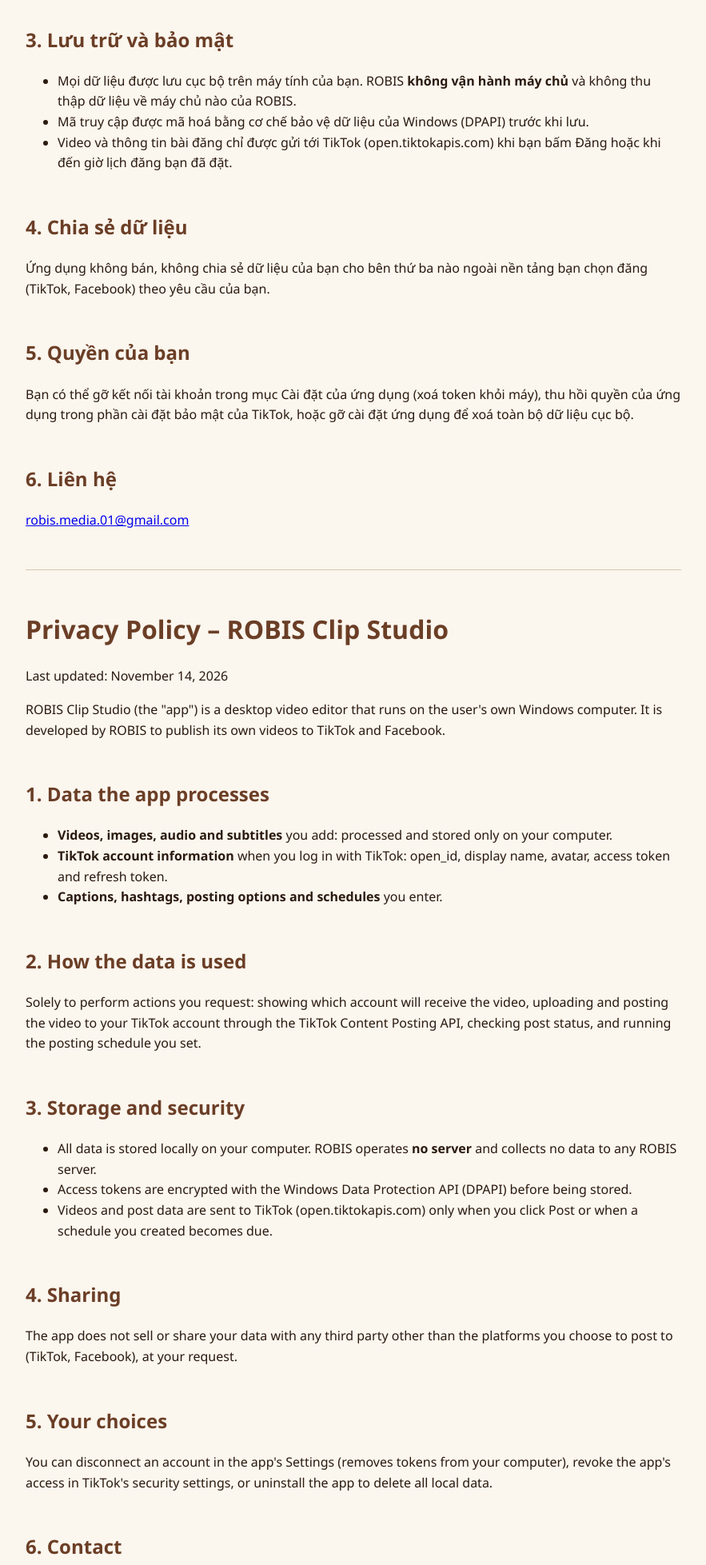
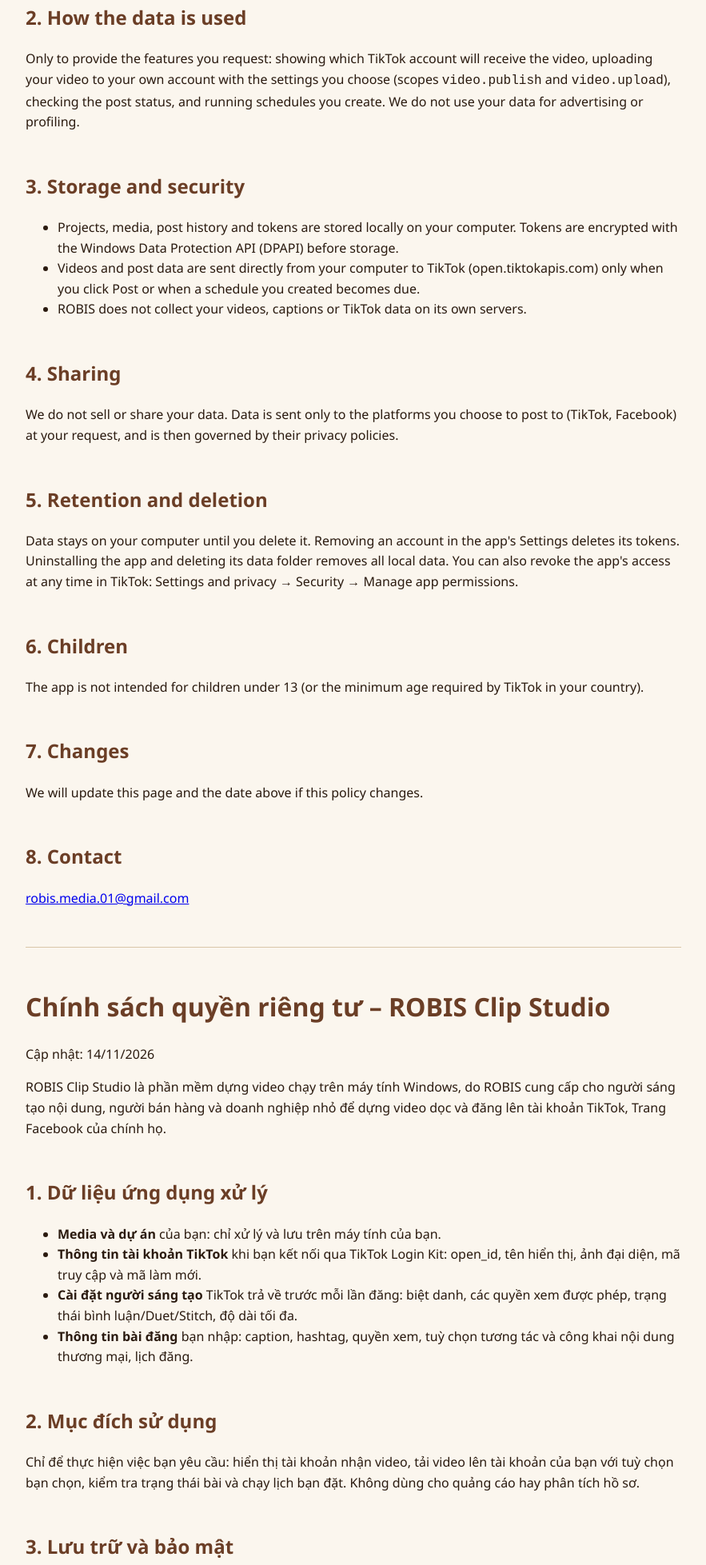
Before and after one commit to robispq-dev/robis-clip-studio, a plain HTML site: page privacy.html in a window 1280 px wide. Shown: the part 620-2577 px from the top of the page at 80% size, without its empty margins (198-1081 px from the left). Drawn offline with Linux system fonts and the light colour scheme.

Commit message:
Update privacy.html

```diff
--- a/privacy.html
+++ b/privacy.html
@@ -1,63 +1,79 @@
 <!doctype html>
-<html lang="vi">
+<html lang="en">
 <head>
 <meta charset="utf-8" />
 <meta name="viewport" content="width=device-width, initial-scale=1" />
-<title>ROBIS Clip Studio – Chính sách quyền riêng tư / Privacy Policy</title>
+<title>Privacy Policy – ROBIS Clip Studio</title>
 <style>
   body { font: 16px/1.6 'Segoe UI', Arial, sans-serif; max-width: 820px; margin: 0 auto; padding: 24px 16px; color: #2a1a0f; background: #fbf6ee; }
-  h1 { color: #6b3e26; } h2 { color: #6b3e26; margin-top: 2em; } hr { margin: 3em 0; border: 0; border-top: 1px solid #d9c6a8; }
+  h1, h2 { color: #6b3e26; } h2 { margin-top: 2em; } hr { margin: 3em 0; border: 0; border-top: 1px solid #d9c6a8; }
+  nav a { margin-right: 14px; }
 </style>
 </head>
 <body>
-<h1>Chính sách quyền riêng tư – ROBIS Clip Studio</h1>
-<p>Cập nhật: 14/11/2026</p>
-<p>ROBIS Clip Studio ("ứng dụng") là phần mềm dựng video chạy trên máy tính Windows của người dùng, do ROBIS phát triển để tự đăng video của mình lên TikTok và Facebook.</p>
-<h2>1. Dữ liệu ứng dụng xử lý</h2>
+<nav><a href="./">ROBIS Clip Studio</a><a href="terms.html">Terms of Service</a></nav>
+<h1>Privacy Policy – ROBIS Clip Studio</h1>
+<p>Last updated: November 14, 2026</p>
+<p>ROBIS Clip Studio (the "app") is a Windows desktop video editor provided by ROBIS to creators, online sellers and small businesses. It lets users edit vertical videos and post them to their own TikTok accounts and Facebook Pages. This policy explains what data the app handles and how.</p>
+
+<h2>1. Data the app handles</h2>
 <ul>
-  <li><b>Video, ảnh, âm thanh, phụ đề</b> bạn đưa vào ứng dụng: chỉ được xử lý và lưu trên máy tính của bạn.</li>
-  <li><b>Thông tin tài khoản TikTok</b> khi bạn đăng nhập bằng TikTok: mã định danh (open_id), tên hiển thị, ảnh đại diện, mã truy cập (access token) và mã làm mới (refresh token).</li>
-  <li><b>Caption, hashtag, tuỳ chọn đăng và lịch đăng</b> bạn nhập.</li>
+  <li><b>Your media and projects:</b> videos, images, audio, subtitles, text and templates you add. They are processed and stored only on your computer.</li>
+  <li><b>TikTok account data</b>, when you connect TikTok through TikTok Login Kit: your open_id, display name and avatar (scope <code>user.info.basic</code>), and the access and refresh tokens TikTok issues.</li>
+  <li><b>TikTok creator settings</b> returned by the Content Posting API before each post: nickname, available privacy levels, whether comments/duet/stitch are disabled, and maximum video length.</li>
+  <li><b>Post information you enter:</b> captions, hashtags, privacy level, interaction and disclosure settings, and schedules.</li>
 </ul>
-<h2>2. Mục đích sử dụng</h2>
-<p>Dữ liệu chỉ dùng để thực hiện việc bạn yêu cầu: hiển thị tài khoản sẽ nhận video, tải video lên và đăng lên tài khoản TikTok của bạn qua TikTok Content Posting API, kiểm tra trạng thái bài đăng, và chạy lịch đăng bạn đã đặt.</p>
-<h2>3. Lưu trữ và bảo mật</h2>
+
+<h2>2. How the data is used</h2>
+<p>Only to provide the features you request: showing which TikTok account will receive the video, uploading your video to your own account with the settings you choose (scopes <code>video.publish</code> and <code>video.upload</code>), checking the post status, and running schedules you create. We do not use your data for advertising or profiling.</p>
+
+<h2>3. Storage and security</h2>
 <ul>
-  <li>Mọi dữ liệu được lưu cục bộ trên máy tính của bạn. ROBIS <b>không vận hành máy chủ</b> và không thu thập dữ liệu về máy chủ nào của ROBIS.</li>
-  <li>Mã truy cập được mã hoá bằng cơ chế bảo vệ dữ liệu của Windows (DPAPI) trước khi lưu.</li>
-  <li>Video và thông tin bài đăng chỉ được gửi tới TikTok (open.tiktokapis.com) khi bạn bấm Đăng hoặc khi đến giờ lịch đăng bạn đã đặt.</li>
+  <li>Projects, media, post history and tokens are stored locally on your computer. Tokens are encrypted with the Windows Data Protection API (DPAPI) before storage.</li>
+  <li>Videos and post data are sent directly from your computer to TikTok (open.tiktokapis.com) only when you click Post or when a schedule you created becomes due.</li>
+  <li>ROBIS does not collect your videos, captions or TikTok data on its own servers.</li>
 </ul>
-<h2>4. Chia sẻ dữ liệu</h2>
-<p>Ứng dụng không bán, không chia sẻ dữ liệu của bạn cho bên thứ ba nào ngoài nền tảng bạn chọn đăng (TikTok, Facebook) theo yêu cầu của bạn.</p>
-<h2>5. Quyền của bạn</h2>
-<p>Bạn có thể gỡ kết nối tài khoản trong mục Cài đặt của ứng dụng (xoá token khỏi máy), thu hồi quyền của ứng dụng trong phần cài đặt bảo mật của TikTok, hoặc gỡ cài đặt ứng dụng để xoá toàn bộ dữ liệu cục bộ.</p>
-<h2>6. Liên hệ</h2>
+
+<h2>4. Sharing</h2>
+<p>We do not sell or share your data. Data is sent only to the platforms you choose to post to (TikTok, Facebook) at your request, and is then governed by their privacy policies.</p>
+
+<h2>5. Retention and deletion</h2>
+<p>Data stays on your computer until you delete it. Removing an account in the app's Settings deletes its tokens. Uninstalling the app and deleting its data folder removes all local data. You can also revoke the app's access at any time in TikTok: Settings and privacy → Security → Manage app permissions.</p>
+
+<h2>6. Children</h2>
+<p>The app is not intended for children under 13 (or the minimum age required by TikTok in your country).</p>
+
+<h2>7. Changes</h2>
+<p>We will update this page and the date above if this policy changes.</p>
+
+<h2>8. Contact</h2>
 <p><a href="mailto:robis.media.01@gmail.com">robis.media.01@gmail.com</a></p>
 
 <hr />
 
-<h1>Privacy Policy – ROBIS Clip Studio</h1>
-<p>Last updated: November 14, 2026</p>
-<p>ROBIS Clip Studio (the "app") is a desktop video editor that runs on the user's own Windows computer. It is developed by ROBIS to publish its own videos to TikTok and Facebook.</p>
-<h2>1. Data the app processes</h2>
+<h1>Chính sách quyền riêng tư – ROBIS Clip Studio</h1>
+<p>Cập nhật: 14/11/2026</p>
+<p>ROBIS Clip Studio là phần mềm dựng video chạy trên máy tính Windows, do ROBIS cung cấp cho người sáng tạo nội dung, người bán hàng và doanh nghiệp nhỏ để dựng video dọc và đăng lên tài khoản TikTok, Trang Facebook của chính họ.</p>
+<h2>1. Dữ liệu ứng dụng xử lý</h2>
 <ul>
-  <li><b>Videos, images, audio and subtitles</b> you add: processed and stored only on your computer.</li>
-  <li><b>TikTok account information</b> when you log in with TikTok: open_id, display name, avatar, access token and refresh token.</li>
-  <li><b>Captions, hashtags, posting options and schedules</b> you enter.</li>
+  <li><b>Media và dự án</b> của bạn: chỉ xử lý và lưu trên máy tính của bạn.</li>
+  <li><b>Thông tin tài khoản TikTok</b> khi bạn kết nối qua TikTok Login Kit: open_id, tên hiển thị, ảnh đại diện, mã truy cập và mã làm mới.</li>
+  <li><b>Cài đặt người sáng tạo</b> TikTok trả về trước mỗi lần đăng: biệt danh, các quyền xem được phép, trạng thái bình luận/Duet/Stitch, độ dài tối đa.</li>
+  <li><b>Thông tin bài đăng</b> bạn nhập: caption, hashtag, quyền xem, tuỳ chọn tương tác và công khai nội dung thương mại, lịch đăng.</li>
 </ul>
-<h2>2. How the data is used</h2>
-<p>Solely to perform actions you request: showing which account will receive the video, uploading and posting the video to your TikTok account through the TikTok Content Posting API, checking post status, and running the posting schedule you set.</p>
-<h2>3. Storage and security</h2>
+<h2>2. Mục đích sử dụng</h2>
+<p>Chỉ để thực hiện việc bạn yêu cầu: hiển thị tài khoản nhận video, tải video lên tài khoản của bạn với tuỳ chọn bạn chọn, kiểm tra trạng thái bài và chạy lịch bạn đặt. Không dùng cho quảng cáo hay phân tích hồ sơ.</p>
+<h2>3. Lưu trữ và bảo mật</h2>
 <ul>
-  <li>All data is stored locally on your computer. ROBIS operates <b>no server</b> and collects no data to any ROBIS server.</li>
-  <li>Access tokens are encrypted with the Windows Data Protection API (DPAPI) before being stored.</li>
-  <li>Videos and post data are sent to TikTok (open.tiktokapis.com) only when you click Post or when a schedule you created becomes due.</li>
+  <li>Dữ liệu lưu trên máy tính của bạn; token được mã hoá bằng DPAPI của Windows.</li>
+  <li>Video và thông tin bài đăng chỉ được gửi thẳng từ máy bạn tới TikTok khi bạn bấm Đăng hoặc khi đến giờ lịch bạn đặt.</li>
+  <li>ROBIS không thu thập video, caption hay dữ liệu TikTok của bạn về máy chủ của ROBIS.</li>
 </ul>
-<h2>4. Sharing</h2>
-<p>The app does not sell or share your data with any third party other than the platforms you choose to post to (TikTok, Facebook), at your request.</p>
-<h2>5. Your choices</h2>
-<p>You can disconnect an account in the app's Settings (removes tokens from your computer), revoke the app's access in TikTok's security settings, or uninstall the app to delete all local data.</p>
-<h2>6. Contact</h2>
+<h2>4. Chia sẻ</h2>
+<p>Không bán, không chia sẻ dữ liệu; chỉ gửi tới nền tảng bạn chọn đăng theo yêu cầu của bạn.</p>
+<h2>5. Lưu giữ và xoá</h2>
+<p>Gỡ tài khoản trong Cài đặt sẽ xoá token; gỡ cài đặt và xoá thư mục dữ liệu sẽ xoá toàn bộ. Bạn có thể thu hồi quyền trong TikTok: Cài đặt và quyền riêng tư → Bảo mật → Quản lý quyền ứng dụng.</p>
+<h2>6. Liên hệ</h2>
 <p><a href="mailto:robis.media.01@gmail.com">robis.media.01@gmail.com</a></p>
 </body>
 </html>
```
